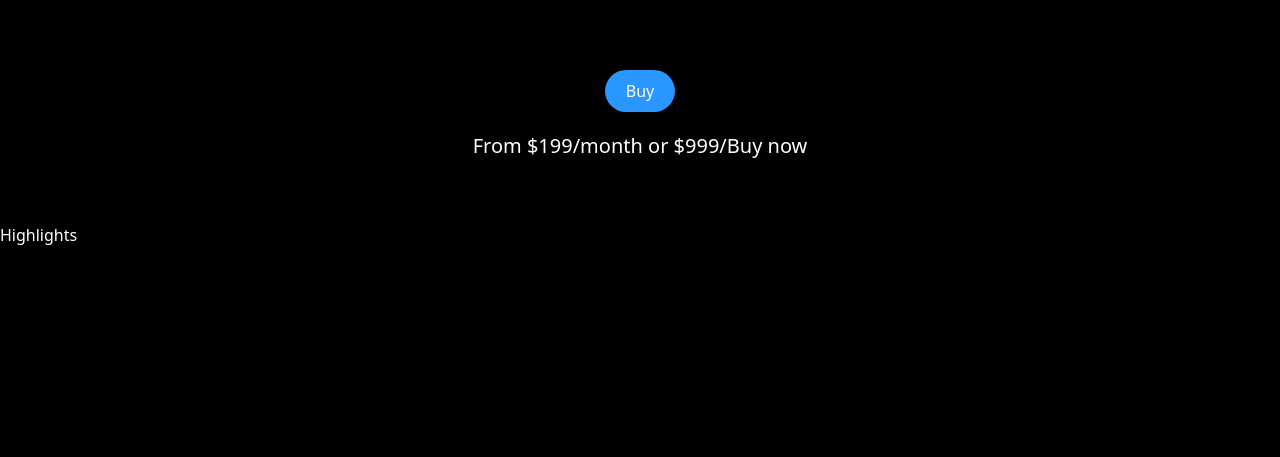
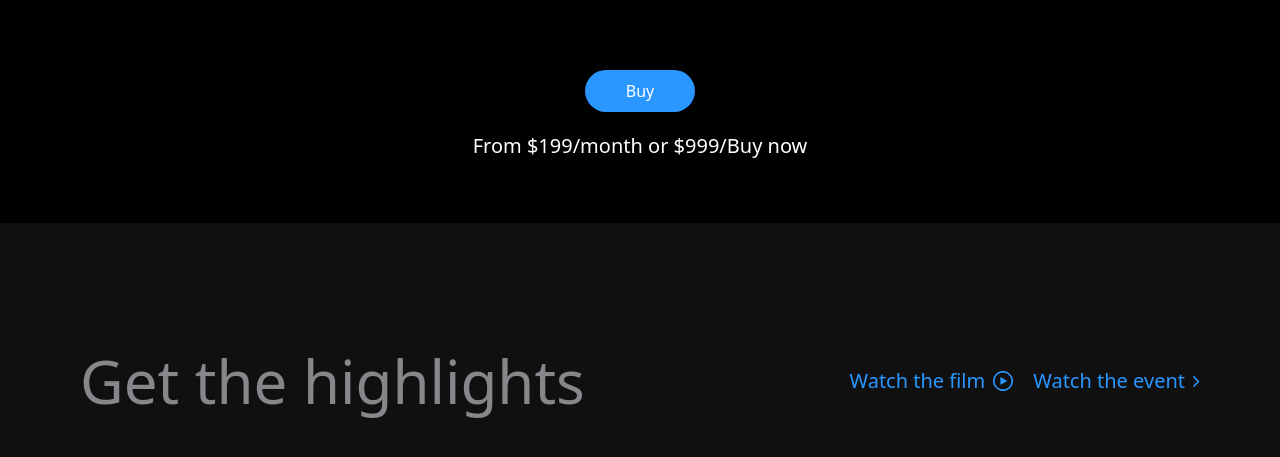
Before and after one commit to ckorir/Iphone-Clone, a React (Vite) app: page / in a window 1280 px wide. Shown: the part 577-1034 px from the top of the page. Before the commit the page ends 824 px from the top, so only its background shows below. Built offline with nearby package versions, Linux system fonts and the light colour scheme.

Commit message:
Template for links section and its animations

```diff
--- a/src/components/Hero.jsx
+++ b/src/components/Hero.jsx
@@ -26,7 +26,7 @@
 
   useGSAP(() => {
     gsap.to("#hero", {opacity: 1,delay: 1.5,})
-    gsap.to("#cta", {opacity: 1,y: -50,delay: 2.5})
+    gsap.to("#cta", {opacity: 1,y: -50,delay: 1.5})
   },[])
 
   return (
@@ -42,7 +42,7 @@
       </div>
 
       <div id='cta' className='flex flex-col items-center opacity-0 translate-y-20'>
-        <a className='btn'>Buy</a>
+        <a className='btn transition-all'>Buy</a>
         <p className='font-normal text-xl'>From $199/month or $999/Buy now</p>
       </div>
     </section>
--- a/src/components/Highlights.jsx
+++ b/src/components/Highlights.jsx
@@ -1,8 +1,37 @@
+import { useGSAP } from '@gsap/react'
 import React from 'react'
+import gsap from 'gsap'
+import { rightImg, watchImg } from '../utils/Index'
 
 const Highlights = () => {
+
+  useGSAP(() => {
+    gsap.to("#title", {opacity: 1,delay: 1.5,y: 0})
+    gsap.to(".link", {opacity: 1,delay: 2.5,stagger: 0.5,y: 0})
+  },[])
+
   return (
-    <div>Highlights</div>
+    <section id='highlights' className='w-screen h-full overflow-hidden common-padding bg-zinc'>
+      <div className='screen-max-width'>
+        <div className='mb-12 w-full md:flex justify-between items-center '>
+          <h1 id='title' className='section-heading'>
+            Get the highlights
+          </h1>
+          <div className='flex flex-wrap gap-5 items-end'>
+            <p className='link'>
+              Watch the film
+              <img className='ml-2' src={watchImg} alt="watch"/>
+            </p>
+            <p className='link'>
+              Watch the event
+              <img className='ml-2' src={rightImg} alt="watch" />
+            </p>
+          </div>
+        </div>
+
+      </div>
+
+    </section>
   )
 }
 
--- a/src/index.css
+++ b/src/index.css
@@ -39,7 +39,7 @@
   }
 
   .btn {
-    @apply px-5 py-2 rounded-3xl bg-blue my-5 hover:bg-transparent border border-transparent hover:border hover:text-blue hover:border-blue
+    @apply px-10 py-2 rounded-3xl bg-blue my-5 hover:bg-transparent border border-transparent hover:border hover:text-blue hover:border-blue
   }
 
   .color-container {
```
